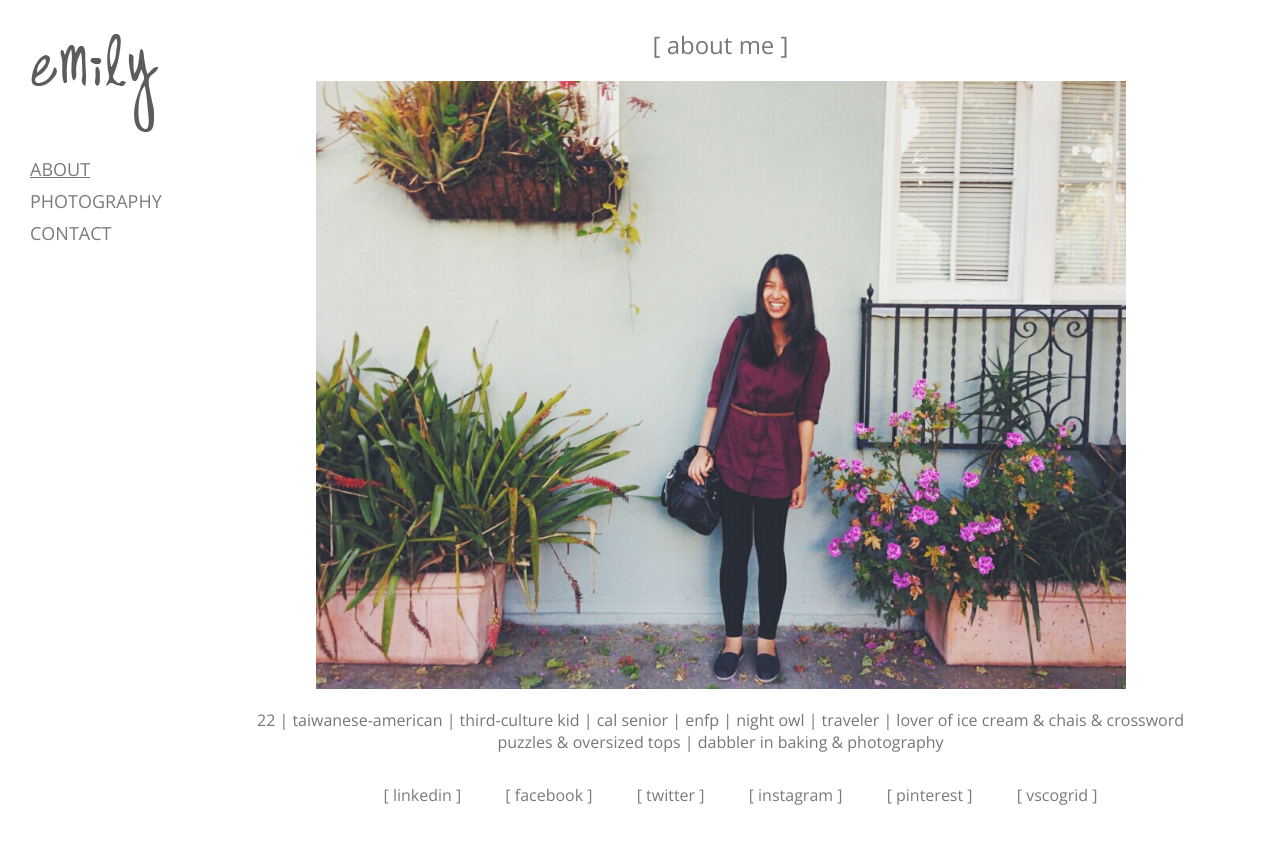
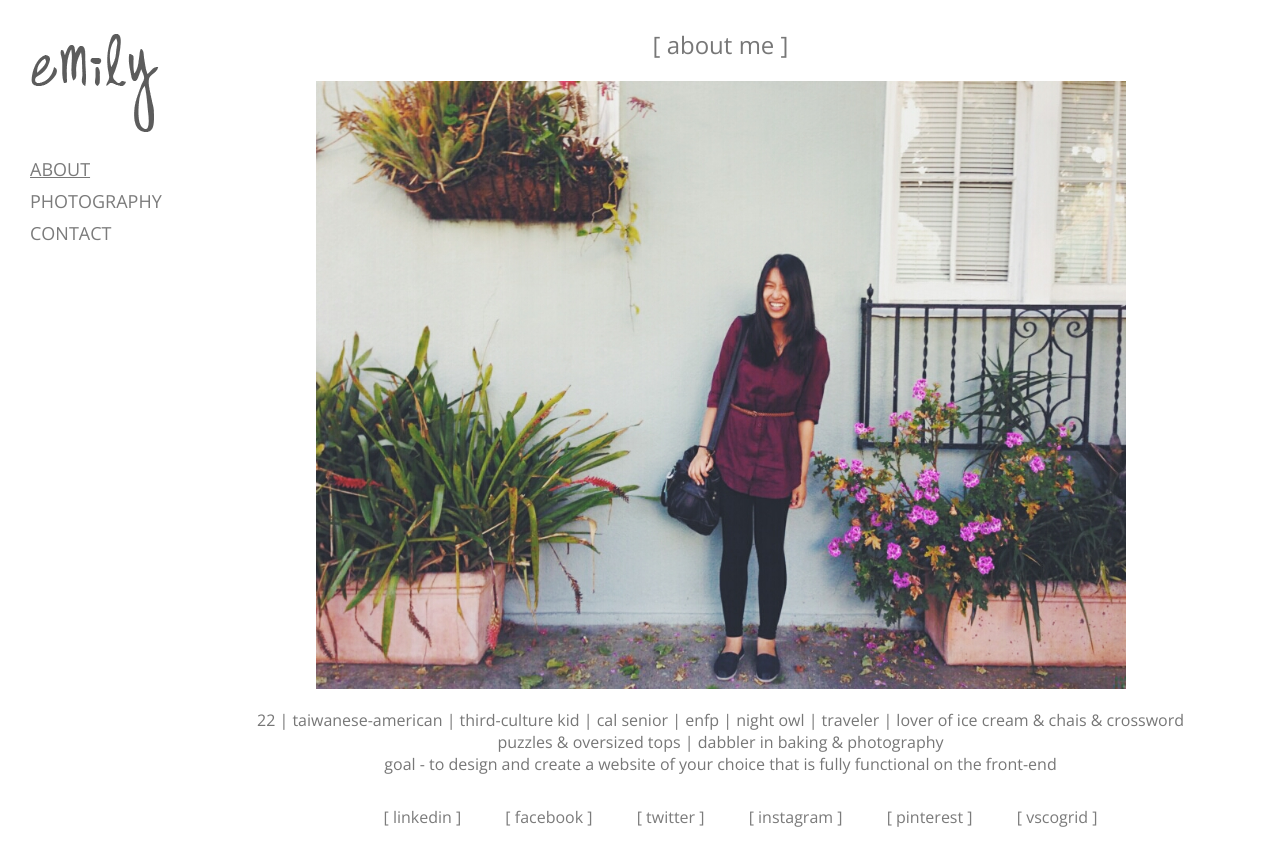
Before and after one commit to emilylai/photography-website-design, a plain HTML site: page index.html in a window 1280 px wide. Before the commit the page ends 837 px from the top, so only its background shows below. Drawn offline with nearby package versions, Linux system fonts and the light colour scheme.

Commit message:
added goal of project

```diff
--- a/index.html
+++ b/index.html
@@ -29,7 +29,7 @@
 		<div class = "title">[ about me ]</div>
 		<img src = "assets/about.jpg" id = "about-photo">
 		<div id = "about">22 | taiwanese-american | third-culture kid | cal senior | enfp | night owl | traveler | lover of ice cream & chais & crossword puzzles & oversized tops | dabbler in baking & photography</div>
-
+		<div id = "goal">goal - to design and create a website of your choice that is fully functional on the front-end</div>
 		<div id = "links">
 			<ul>
 				<li class = "links-items grow"><a href = "http://www.linkedin.com/in/emilyrlai">[ linkedin ]</a></li>
```
